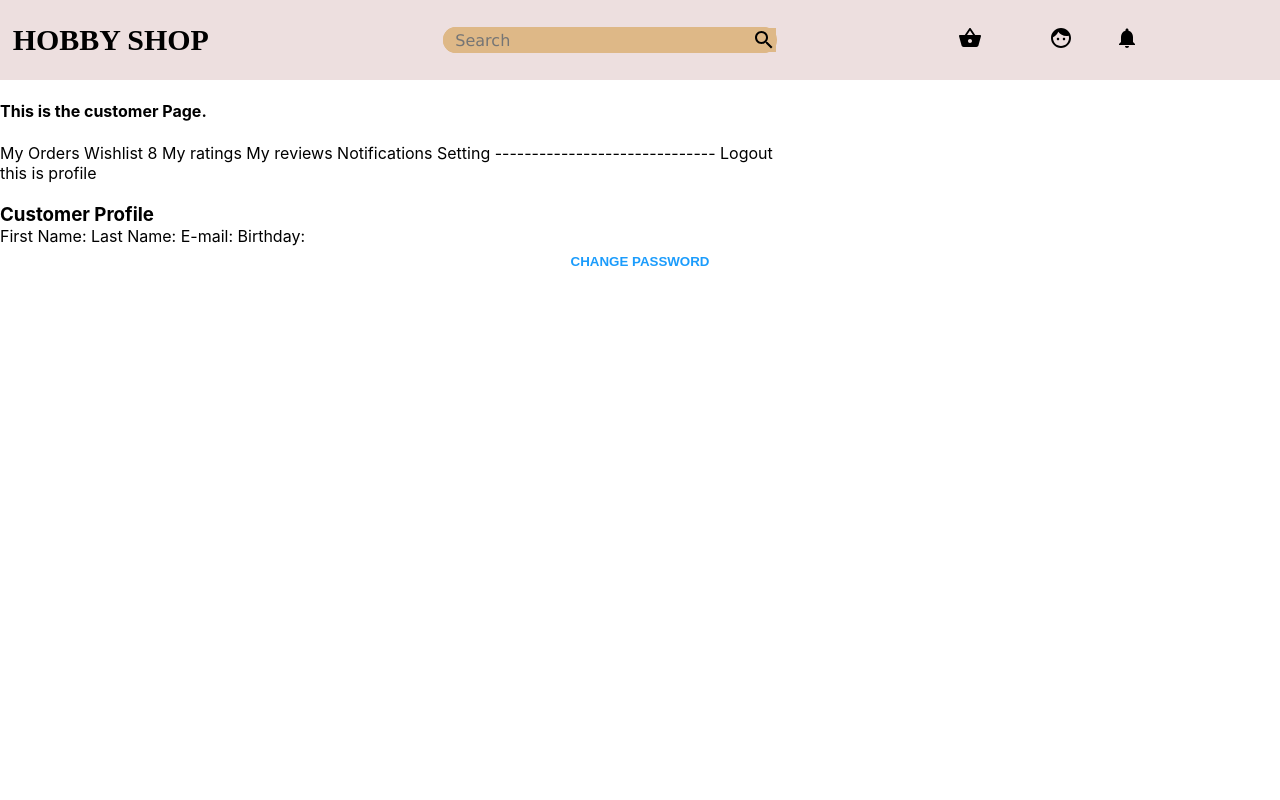
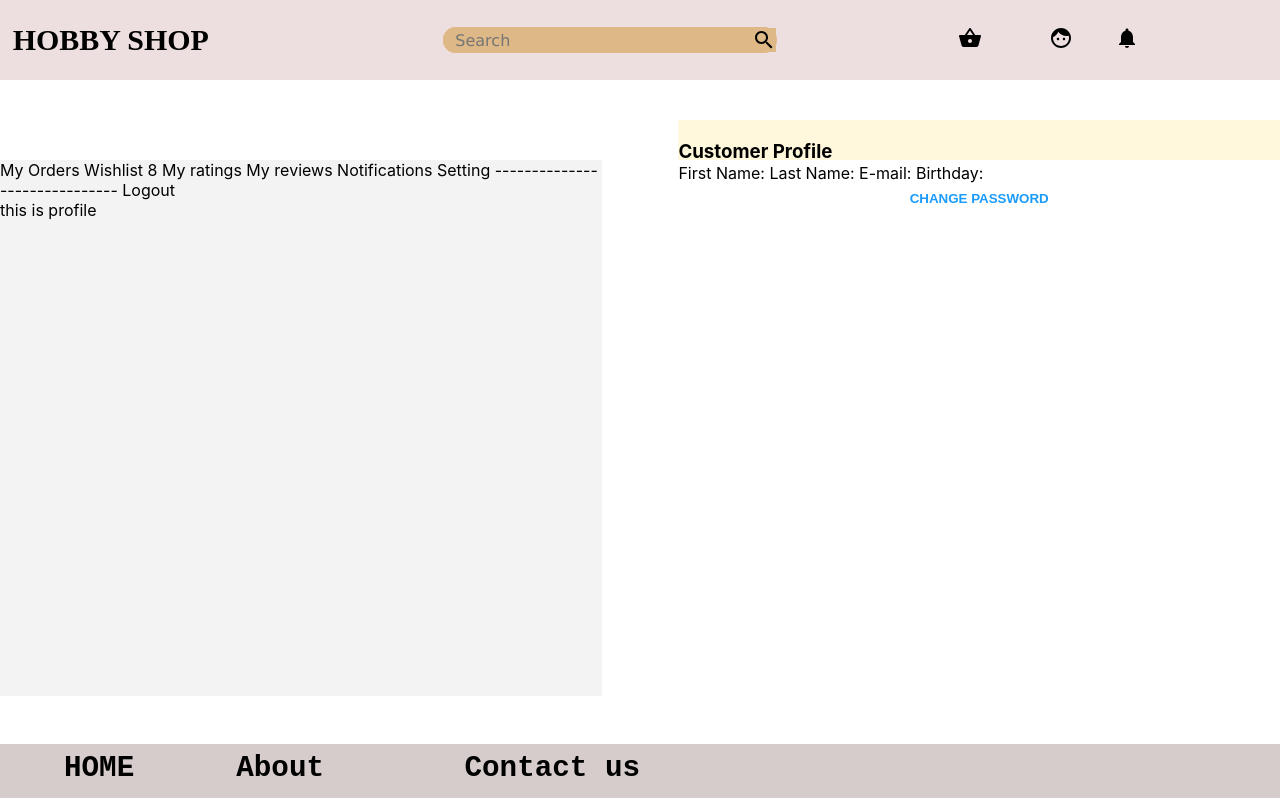
Before and after one commit to Fahim-abrar/Hobby-shop, a React (Create React App) app: page /customer in a window 1280 px wide. Built offline with nearby package versions, Linux system fonts and the light colour scheme.

Commit message:
customer page

```diff
--- a/src/App.css
+++ b/src/App.css
@@ -22,5 +22,6 @@ margin-top: -.1vh;
   justify-content: flex-start;
   margin-top: -8vh;
   margin-left: 10vw;
+  margin-bottom: 4vh;
 
 }
--- a/src/App.js
+++ b/src/App.js
@@ -15,6 +15,7 @@ function App() {
         <Route path="/customer">
         <Navbar/>
           <Customer />
+          <Footer/>
         </Route>
         <Route path="/">
           <div className="App">
--- a/src/Customer.js
+++ b/src/Customer.js
@@ -1,10 +1,10 @@
 import React from 'react'
+import "./customer.css"
 
 
 function Customer() {
     return (
       <div className="customer">
-        <h4>This is the customer Page.</h4>
         <div className="customer-name">
           My Orders Wishlist 8 My ratings My reviews Notifications Setting
           ------------------------------ Logout
--- a/src/Footer.js
+++ b/src/Footer.js
@@ -1,12 +1,16 @@
 import React from 'react'
 import "./footer.css"
+import {
+    BrowserRouter as Router,
+    Link
+  } from "react-router-dom";
 
 function Footer() {
     return (
       <div className="footer">
-        <div className="footer-home">
+        <Link to="/" className="footer-home">
           <h3>Home</h3>
-        </div>
+        </Link>
         <div className="footer-about">
           <h3>About </h3>
         </div>
--- a/src/customer.css
+++ b/src/customer.css
@@ -1,13 +1,24 @@
+.customer{
+    height:82vh;
+    display:flex;
+
+}
+
 .customer-name{
-    width:50vw;
-    font-size: 50vh;
+
     background-color: rgba(196, 196, 196, 0.21);
-    display: flex;
-    justify-content:row;
+    flex:0.5;
+    margin-top: 10vh;
+    margin-bottom: 5vh;
+    margin-right: 3vw;
+
 }
 
 .customer-card{
     background-color:cornsilk;
-    width:50vw;
-    height: 50vh;
+    width:5vw;
+    height: 5vh;
+    flex:0.5;
+    margin-left:3vw;
+    margin-top: 5vh;
 }
--- a/src/footer.css
+++ b/src/footer.css
@@ -1,19 +1,27 @@
 .footer{
-    margin-top:8vh;
     width: 100vw;
-    height: 5vh;
+    height: 5.7vh;
     background-color:#D6CCCC;
     display: flex;
     margin-top:1vh;
     justify-content: space-between;
+    padding-top:1vh;
+    font-family:'Courier New', Courier, monospace;
+    font-size:25px;
+}
+.footer-home{
+    margin-left: 5vw;
+    text-decoration: none;
+    color: black;
 
 }
-.footer-home{
-    margin-left: 2vw;
-}
 .footer-about{
-    margin-right: 5vw;
+   margin-left:-3vw;
+
+
 }
 .footer-contact-us{
-    margin-right: 5vw;
+    margin-right: 50vw;
+
+
 }
```
